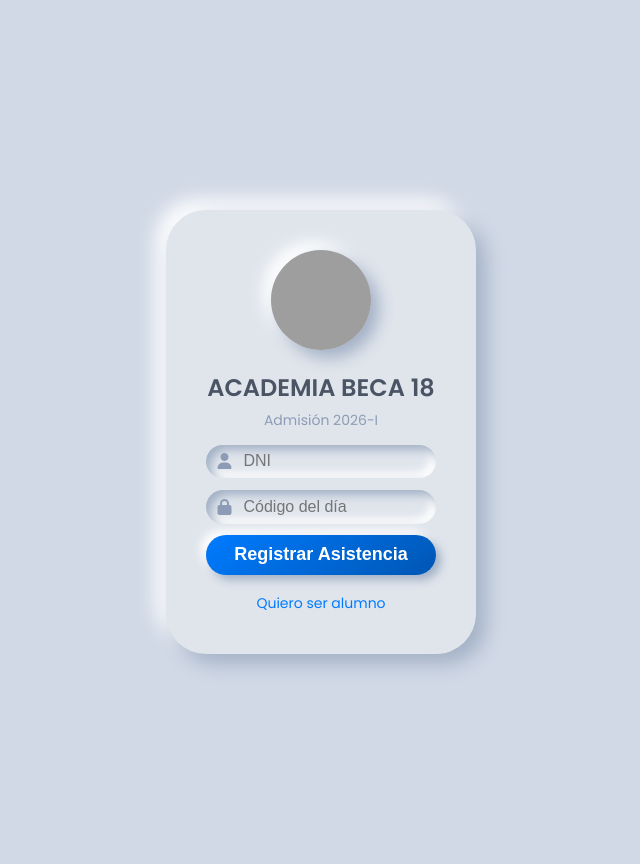
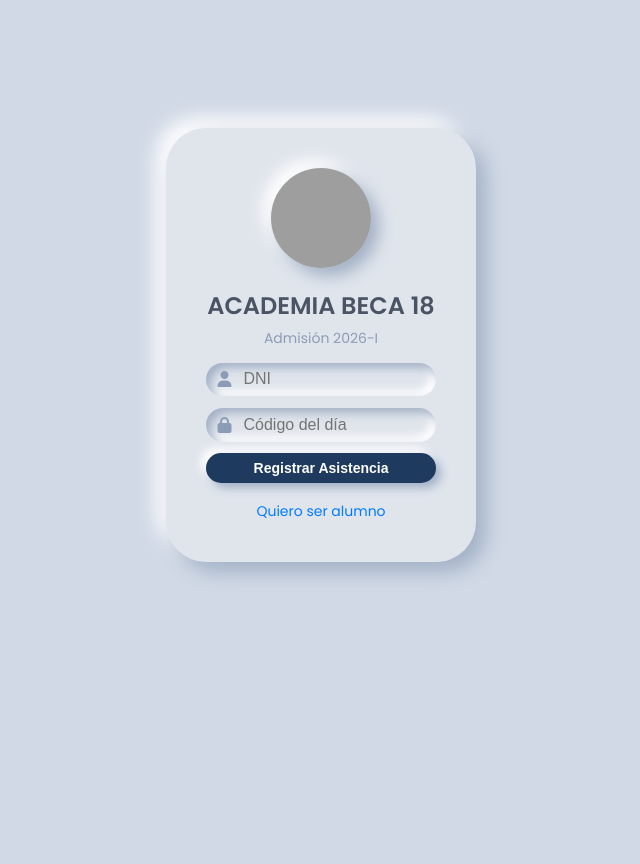
Before and after one commit to udepservicio/academia, a Flask app: page / in a window 1280 px wide. Shown: the whole page, without its empty margins (319-959 px from the left). After the commit the page ends 578 px from the top, so only its background shows below. Run offline with Flask 3, Linux system fonts and the light colour scheme; grey boxes are pictures that could not be loaded.

Commit message:
Update Index.html

```diff
--- a/templates/Index.html
+++ b/templates/Index.html
@@ -23,10 +23,11 @@
             font-family: 'Poppins', sans-serif;
             display: flex;
             justify-content: center;
-            align-items: center;
-            min-height: 92vh;
+            align-items: flex-start;
+            min-height: 100vh;
             margin: 0;
-            padding: 5%;
+            padding: 0;
+            position: relative;
         }
 
         .container {
@@ -34,12 +35,15 @@
             justify-content: center;
             align-items: center;
             width: 100%;
-            max-width: 1200px;
+            position: absolute;
+            top: 35%; /* Vertical a 65% del centro */
+            left: 50%;
+            transform: translate(-50%, -35%);
         }
 
         .card {
             background-color: var(--card-color);
-            padding: 8%;
+            padding: 6%;
             border-radius: 40px;
             box-shadow: 10px 10px 20px var(--shadow-dark), -10px -10px 20px var(--shadow-light);
             text-align: center;
@@ -108,12 +112,12 @@
         }
 
         .login-btn {
-            background: linear-gradient(145deg, #007bff, #0056b3);
+            background-color: #1E3A5F; /* Azul marino/azul acero */
             color: white;
             border: none;
-            padding: 4% 8%;
+            padding: 3% 5%;
             border-radius: 25px;
-            font-size: clamp(14px, 4vw, 18px);
+            font-size: 14px; /* Tipografía más pequeña */
             font-weight: 600;
             cursor: pointer;
             width: 100%;
@@ -189,12 +193,17 @@
         /* Media queries para ajustes específicos */
         @media (max-width: 480px) {
             .card {
-                padding: 12%;
+                padding: 10%;
                 width: 85%;
             }
 
             .input-group {
                 padding: 4% 6%;
+            }
+
+            .login-btn {
+                padding: 3% 4%;
+                font-size: 13px;
             }
         }
 
@@ -251,8 +260,6 @@
             const fecha = new Date();
             const opciones = { weekday: 'long', day: 'numeric', month: 'long' };
             const fechaFormateada = fecha.toLocaleDateString('es-ES', opciones);
-
-            // Capitalizar la primera letra del día y mes
             return fechaFormateada.replace(/^\w/, c => c.toUpperCase());
         }
 
@@ -272,17 +279,13 @@
             const username = document.getElementById('username').value;
             const password = document.getElementById('password').value;
 
-            // Validación simple (en un caso real, esto se conectaría a un backend)
             if (username && password) {
-                // Mostrar la fecha de hoy en el mensaje de éxito
                 document.getElementById('fecha-asistencia').textContent =
                     "Tu asistencia a la clase del " + obtenerFechaHoy() + " ha sido registrada.";
 
-                // Ocultar formulario y mostrar pantalla de éxito
                 document.getElementById('login-screen').style.display = 'none';
                 document.getElementById('success-screen').style.display = 'block';
 
-                // Lanzar animación de confeti
                 lanzarConfeti();
             } else {
                 alert("Por favor, complete todos los campos.");
```
